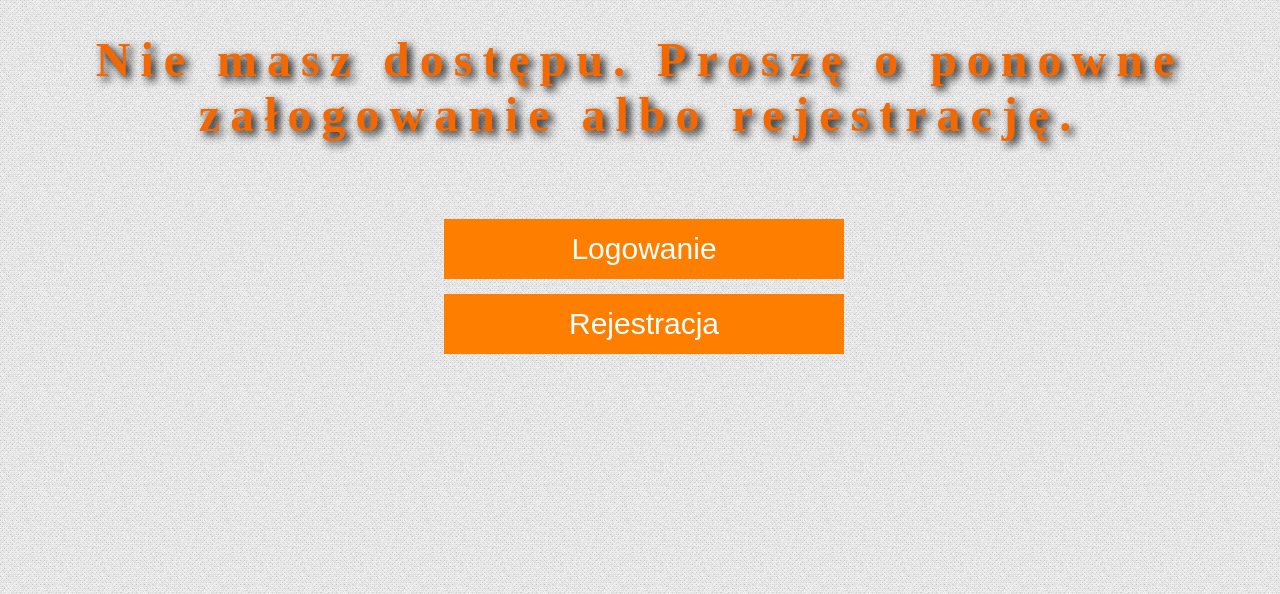
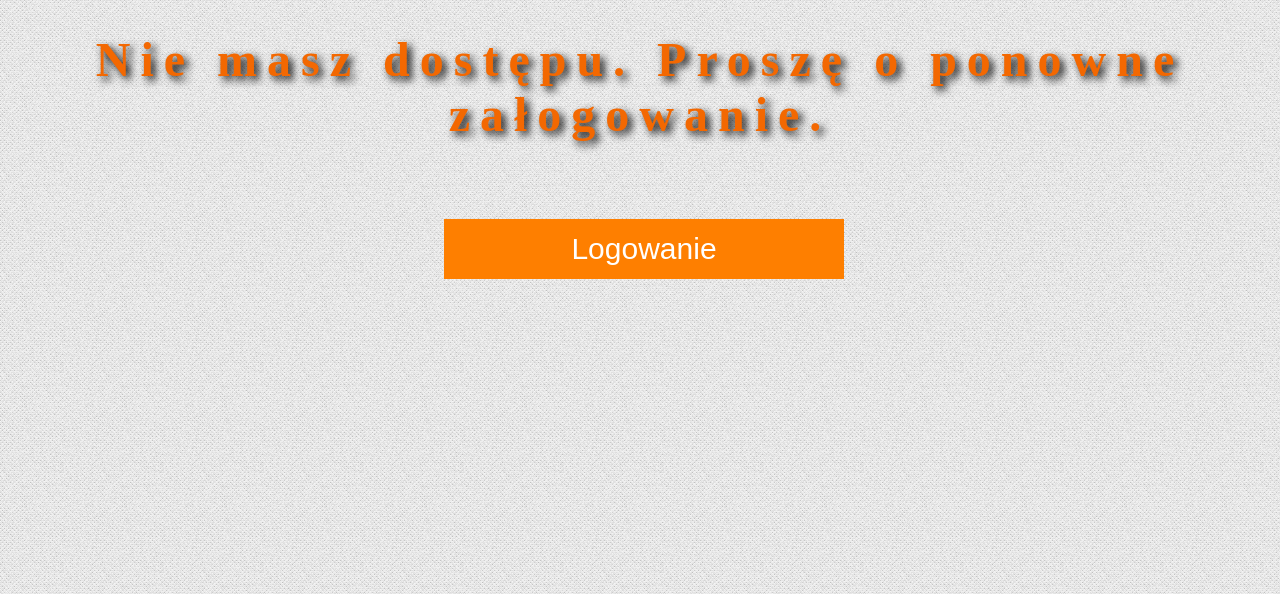
Before and after one commit to ivanprokopets/Web-application, a Flask app: page /error in a window 1280 px wide. Shown: the top 594 px of the page. Run offline with Flask 2, Linux system fonts and the light colour scheme.

Commit message:
change html code

```diff
--- a/Aplikacja_Webowa_Etap_2/client/app/templates/error.html
+++ b/Aplikacja_Webowa_Etap_2/client/app/templates/error.html
@@ -3,17 +3,16 @@
 <head>
     <meta charset="UTF-8">
     <title> Error</title>
-    <link rel="shortcut icon" href= "{{ url_for('static',filename='image/vchod.png') }}" type="image/x-vchod">
-    <link rel= "stylesheet" type= "text/css" href= "{{ url_for('static',filename='styles/style.css') }}">
+    <link rel="shortcut icon" href="{{ url_for('static',filename='image/vchod.png') }}" type="image/x-vchod">
+    <link rel="stylesheet" type="text/css" href="{{ url_for('static',filename='styles/style.css') }}">
     <script src="https://ajax.googleapis.com/ajax/libs/jquery/3.4.1/jquery.min.js"></script>
 </head>
 <body>
 <form action="">
-    <h1>Nie masz dostępu. Proszę o ponowne załogowanie albo rejestrację.</h1>
+    <h1>Nie masz dostępu. Proszę o ponowne załogowanie.</h1>
     <ul>
         <li id="li_submit">
-            <input type="button" id = "refresh" value="Logowanie" onclick="location.href='http://localhost:3001/';" />
-            <input type="button" id = "refresh" value="Rejestracja" onclick="location.href='http://localhost:3001/rejestracja';" />
+            <input type="button" id="refresh" value="Logowanie" onclick="location.href='http://localhost:3001/';"/>
         </li>
     </ul>
 </form>
```
Also changed, not shown: Aplikacja_Webowa_Etap_2/client/app/templates/login.html (+3 -8 lines).
